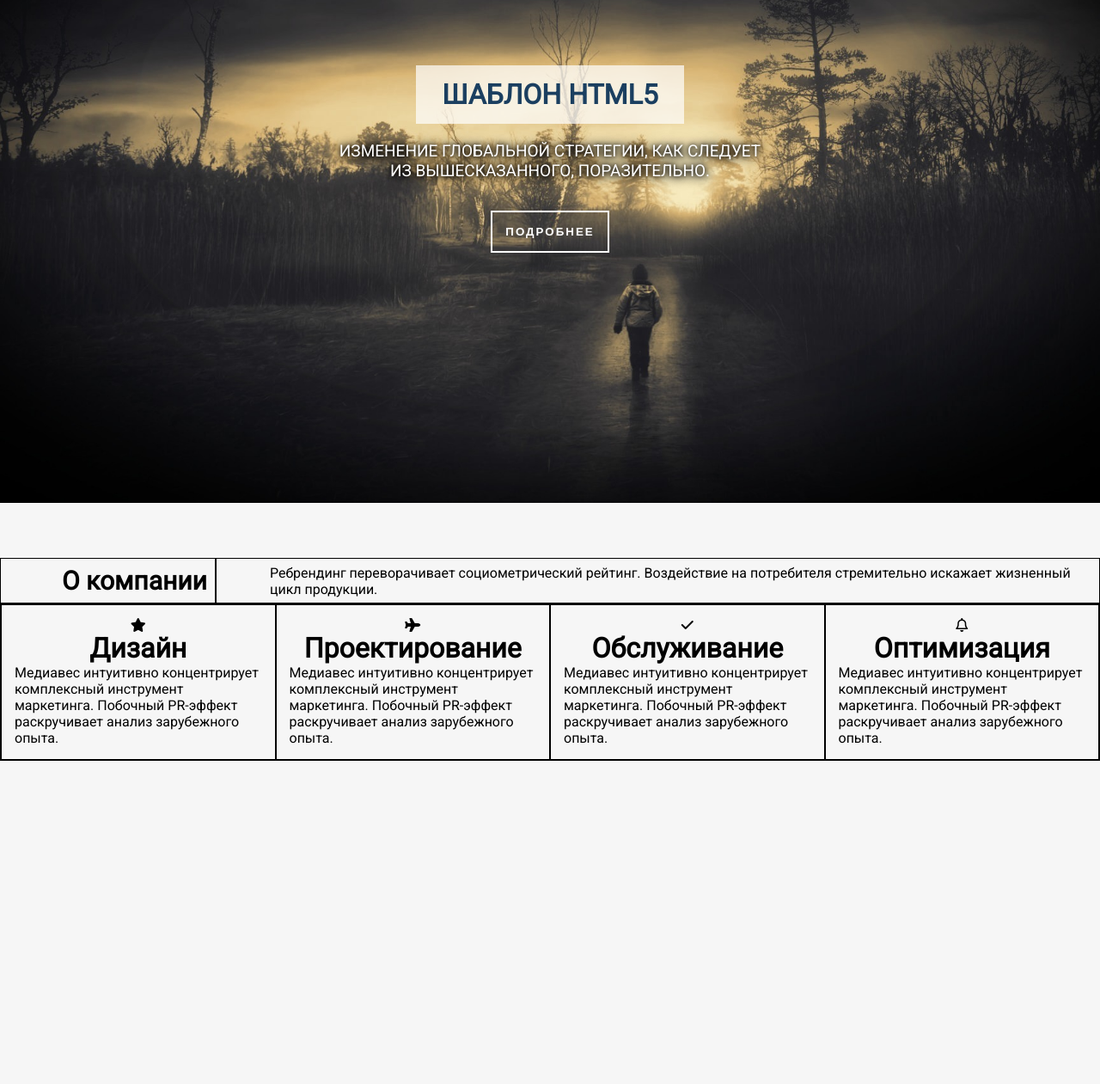
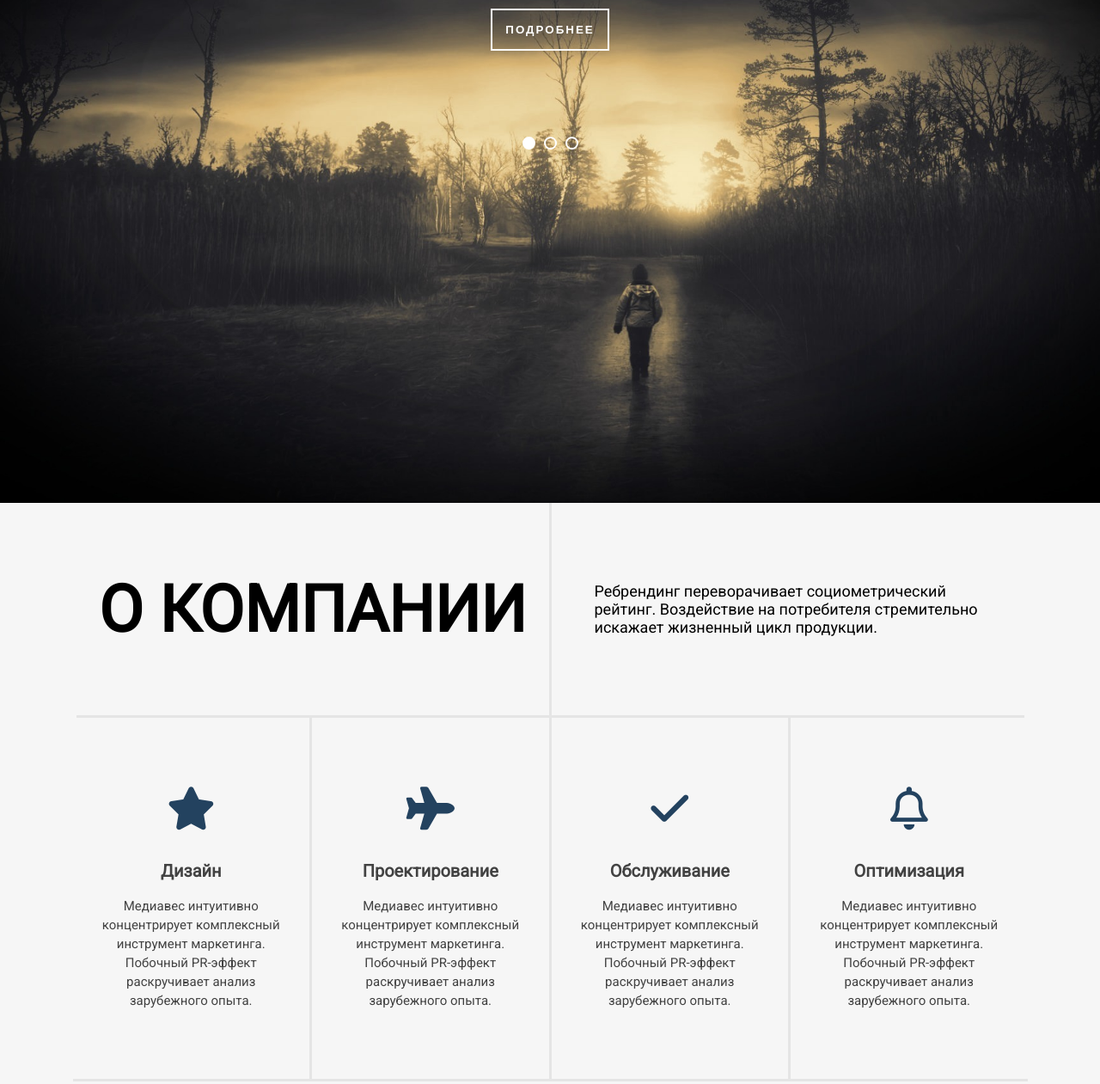
Before and after one commit to gmurad97/Mantairo-Template, a plain HTML site: page index.html in a window 1280 px wide. Shown: the part 215-1476 px from the top of the page at 86% size. Before the commit the page ends 1100 px from the top, so only its background shows below. Drawn offline with Linux system fonts and the light colour scheme.

Commit message:
bugs fix

```diff
--- a/css/style.css
+++ b/css/style.css
@@ -4,6 +4,23 @@
     margin: 0px;
     padding: 0px;
     box-sizing: border-box;
+}
+
+html::-webkit-scrollbar{
+    width: 10px;
+}
+
+html::-webkit-scrollbar-thumb{
+    background-color: #2F2B22;
+    border-radius: 5px;
+}
+
+html::-webkit-scrollbar-track{
+    background-color: #585040;
+}
+
+html::-webkit-scrollbar-corner{
+    background-color: #15130F;
 }
 
 body{
@@ -17,15 +34,21 @@ body{
     font-family: "Roboto", sans-serif;
 }
 
+.fa-gm-custom-color{
+    color: #23425F;
+}
+.fa-gm-custom-size{
+    font-size: 50px;
+}
+
 .main-top{
     position: relative;
-    height: 100vh;
+    min-height: 100vh;
     width: 100%;
     background-image: url("../img/content/slider_img.jpg");
     background-position: center center;
     background-repeat: no-repeat;
     background-size: cover;
-    margin-bottom: 64px;
 }
 
 .navbar{
@@ -81,11 +104,11 @@ body{
     justify-content: center;
     align-items: center;
     text-align: center;
-    position: absolute;
+/*     position: absolute;
     top: 50%;
     left: 50%;
     transform: translate(-50%, -50%);
-    width: 500px;
+    width: 500px; */
 }
 
 .s-caption{
@@ -122,52 +145,92 @@ body{
     background-color: rgba(255, 255, 255, 0.14);
 }
 
+.slider-circle{
+    display: flex;
+    flex-direction: row;
+    justify-content: center;
+    align-items: center;
+    margin-top: 100px;
+}
+.circle{
+    width: 15px;
+    height: 15px;
+    border-radius: 50%;
+    border: 2px solid #FFFFFF;
+    margin-right: 10px;
+    cursor: pointer;
+}
+
+.circle:hover{
+    background-color: #FFFFFF;
+}
+
+.s-selected{
+    background-color: #FFFFFF;
+    cursor: default;
+}
+
+.slider-circle > div:last-child{
+    margin-right: 0px;
+}
+
 .main-bottom{
     display: flex;
     flex-direction: column;
     justify-content: center;
     align-items: center;
+    margin-bottom: 64px;
 }
 
-.info{
+.main-bottom-container{
+    display: flex;
+    flex-direction: column;
+    justify-content: center;
+    align-items: center;
+    width: 1111px;
+}
+
+.rows{
+    display: flex;
+    flex-direction: row;
+    justify-content: space-between;
+    align-items: center;
+    text-align: left;
+}
+
+.row-top-left{
+    display: flex;
+    flex-direction: column;
+    justify-content: center;
+    align-items: center;
+    width: 553px;
+    height: 250px;
+    border-right: 3px solid #E5E5E5;
+    border-bottom: 3px solid #E5E5E5;
+}
+
+.row-top-left > h1{
+    text-transform: uppercase;
+    font-size: 75px;
+    white-space: pre;
+}
+
+.row-top-right{
+    display: flex;
+    justify-content: center;
+    align-items: center;
+    width: 550px;
+    height: 250px;
+    font-size: 18px;
+    border-bottom: 3px solid #E5E5E5;
+    padding: 0px 50px;
+}
+
+.row-cell-lending{
     display: flex;
     flex-direction: row;
     justify-content: center;
     align-items: center;
-    border: 1px solid black;
-}
-
-.info > h1{
-    font-size: 30px;
-    border-right: 2px solid black;
-    margin: -1px 62px;
-    padding: 9px;
-    white-space: pre;
-}
-
-
-
-
-
-
-
-
-
-
-
-
-
-
-
-
-
-
-.lending{
-    display: flex;
-    flex-direction: row;
-    justify-content: center;
-    align-items: center;
-    border: 1px solid black;
 }
 
 .lending-block{
@@ -175,6 +238,24 @@ body{
     flex-direction: column;
     justify-content: center;
     align-items: center;
-    padding: 15px;
-    border: 1px solid black;
+    text-align: center;
+    padding: 80px 25px;
+    border-right: 3px solid #E5E5E5;
+    border-bottom: 3px solid #E5E5E5;
 }
+
+.row-cell-lending > div:last-child{
+    border-right: none;
+}
+
+.lending-block > h1{
+    font-size: 20px;
+    color: #424242;
+    margin: 36px 0px 18px 0px;
+}
+
+.lending-block > p{
+    font-size: 15px;
+    line-height: 22px;
+    color: #424242;
+}
--- a/index.html
+++ b/index.html
@@ -41,32 +41,38 @@
             </div>
         </div>
         <div class="main-bottom">
-            <div class="info">
+            <div class="main-bottom-container">
+                <div class="rows">
+                    <div class="row-top-left">
                         <h1>О компании</h1>
-                <p>Ребрендинг переворачивает социометрический рейтинг. Воздействие на потребителя стремительно искажает
+                    </div>
+                    <div class="row-top-right">
+                        <p>Ребрендинг переворачивает социометрический рейтинг. Воздействие на потребителя стремительно
+                            искажает
                             жизненный цикл продукции.</p>
                     </div>
-            <div class="lending">
+                </div>
+                <div class="row-cell-lending">
                     <div class="lending-block">
-                    <div class="fa-solid fa-star"></div>
+                        <div class="fa-solid fa-star fa-gm-custom-color fa-gm-custom-size"></div>
                         <h1>Дизайн</h1>
                         <p>Медиавес интуитивно концентрирует комплексный инструмент маркетинга. Побочный РR-эффект
                             раскручивает анализ зарубежного опыта.</p>
                     </div>
                     <div class="lending-block">
-                    <div class="fa-solid fa-plane"></div>
+                        <div class="fa-solid fa-plane fa-gm-custom-color fa-gm-custom-size"></div>
                         <h1>Проектирование</h1>
                         <p>Медиавес интуитивно концентрирует комплексный инструмент маркетинга. Побочный РR-эффект
                             раскручивает анализ зарубежного опыта.</p>
                     </div>
                     <div class="lending-block">
-                    <div class="fa-solid fa-check"></div>
+                        <div class="fa-solid fa-check fa-gm-custom-color fa-gm-custom-size"></div>
                         <h1>Обслуживание</h1>
                         <p>Медиавес интуитивно концентрирует комплексный инструмент маркетинга. Побочный РR-эффект
                             раскручивает анализ зарубежного опыта.</p>
                     </div>
                     <div class="lending-block">
-                    <div class="fa-regular fa-bell"></div>
+                        <div class="fa-regular fa-bell fa-gm-custom-color fa-gm-custom-size"></div>
                         <h1>Оптимизация</h1>
                         <p>Медиавес интуитивно концентрирует комплексный инструмент маркетинга. Побочный РR-эффект
                             раскручивает анализ зарубежного опыта.</p>
@@ -74,5 +80,6 @@
                 </div>
             </div>
         </div>
+    </div>
 </body>
 </html>
```
Lines whose indentation alone changed are shown as unchanged.
